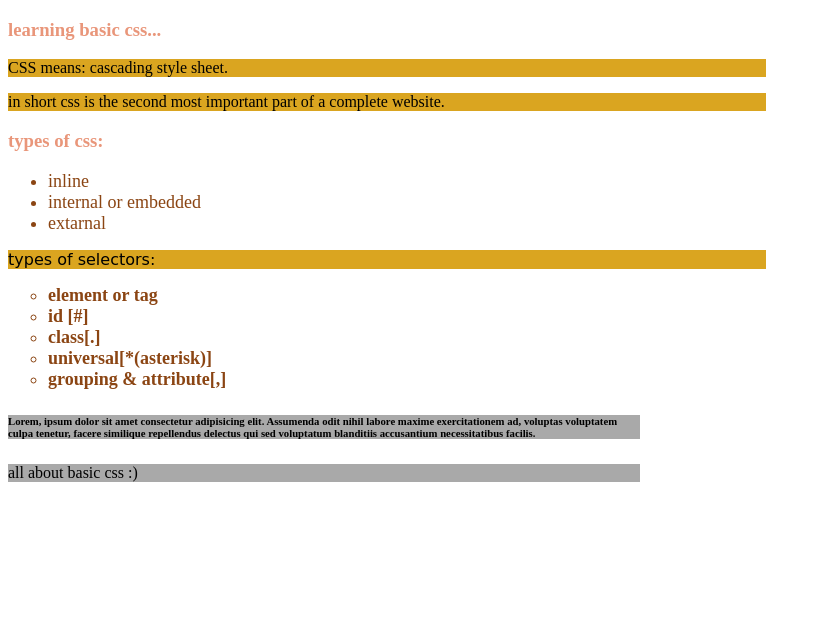
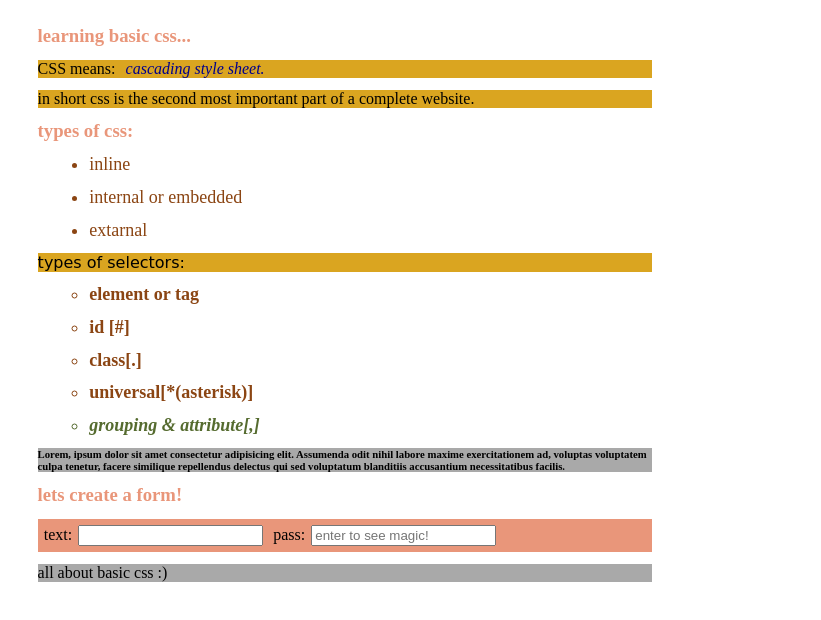
Before and after one commit to darklight9911/html_module, a plain HTML site: page css_module/color.html in a window 1280 px wide. Shown: the whole page, without its empty margins (0-821 px from the left). Drawn offline with Linux system fonts and the light colour scheme.

Commit message:
2-4[mixed element]

```diff
--- a/css_module/color.html
+++ b/css_module/color.html
@@ -7,20 +7,31 @@
     <style>
         h3{color: darksalmon;}
         p{background-color: goldenrod;
-        width: 60%;}
+        width: 50%;}
         li{color:saddlebrown ;
-        font-size: large;}
+        font-size: large;}/*normally 16 px*/
         #id{font-family: cursive;}
         .class{text-align: left;
             list-style-type: circle;
-        font-weight: bold;}
+        font-weight: bold;}/*normal = 400px & bold = 700px*/
         h6,footer{background-color: darkgrey;
+        width: 50%;}/* (,)can be use in id and cls also..infact they can be diff type*/
+        .test{font-style: oblique;}
+        .try{color: darkolivegreen;
+        font-size: large;}
+        *{margin:1%;}/*will apply in all */
+        input{font: 300;}
+        input[type="password"]{color: aqua;}
+        span{color: darkblue;
+        font-style:italic;}
+        div{background-color: darksalmon;
         width: 50%;}
+
     </style>
 </head>
 <body>
     <h3>learning basic css...</h3>
-    <p>CSS means: cascading style sheet.</p>
+    <p>CSS means: <span>cascading style sheet.</span></p>
     <p>in short css is the second most important part of a complete website.</p>
     <h3>types of css:</h3>
     <ul>
@@ -34,13 +45,19 @@
         <li>id [#]</li>
         <li>class[.]</li>
         <li>universal[*(asterisk)]</li>
-        <li>grouping & attribute[,]</li>
+        <li class="test try">grouping & attribute[,]</li>
 
     </ol>
     <h6>Lorem, ipsum dolor sit amet consectetur adipisicing elit.
       Assumenda odit nihil labore maxime exercitationem ad, voluptas voluptatem
       culpa tenetur, facere similique repellendus delectus qui sed voluptatum
       blanditiis accusantium necessitatibus facilis.</h6>
+    <h3>lets create a form!</h3>
+    <div><form>
+        text:<input type="text">
+        pass:<input type="password" placeholder="enter to see magic! ">
+    </div>
+    </form>
     <footer>all about basic css :)  </footer>
 
 </body>
```
